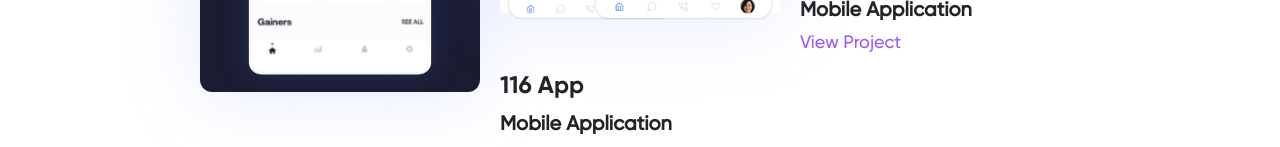
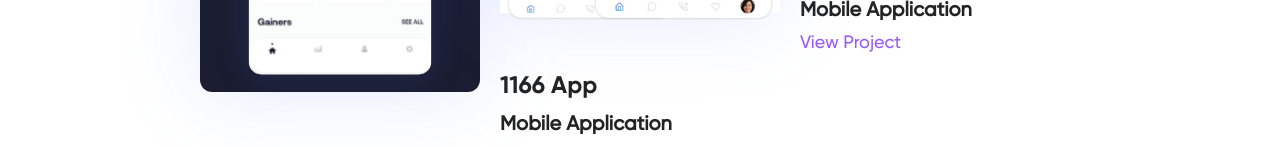
Before and after one commit to DarkWorldCoder/ayushmadidiportfoli, a React (Vite) app: page / in a window 1280 px wide. Shown: the part 3519-3666 px from the top of the page. Built offline with nearby package versions, Linux system fonts and the light colour scheme; the HTML template or start-up script is replaced by a standard one.

Commit message:
Refactor

```diff
--- a/src/components/Work/Work.tsx
+++ b/src/components/Work/Work.tsx
@@ -64,7 +64,7 @@
         </div>
         <div className='app_wrapper wrap_second'>
         <img src={mobile_app} />
-         <h2>116 App</h2>
+         <h2>1166 App</h2>
          <h4>Mobile Application</h4>
          <a href="https://1166.leanq.com.np/">View Project</a>
 
```
